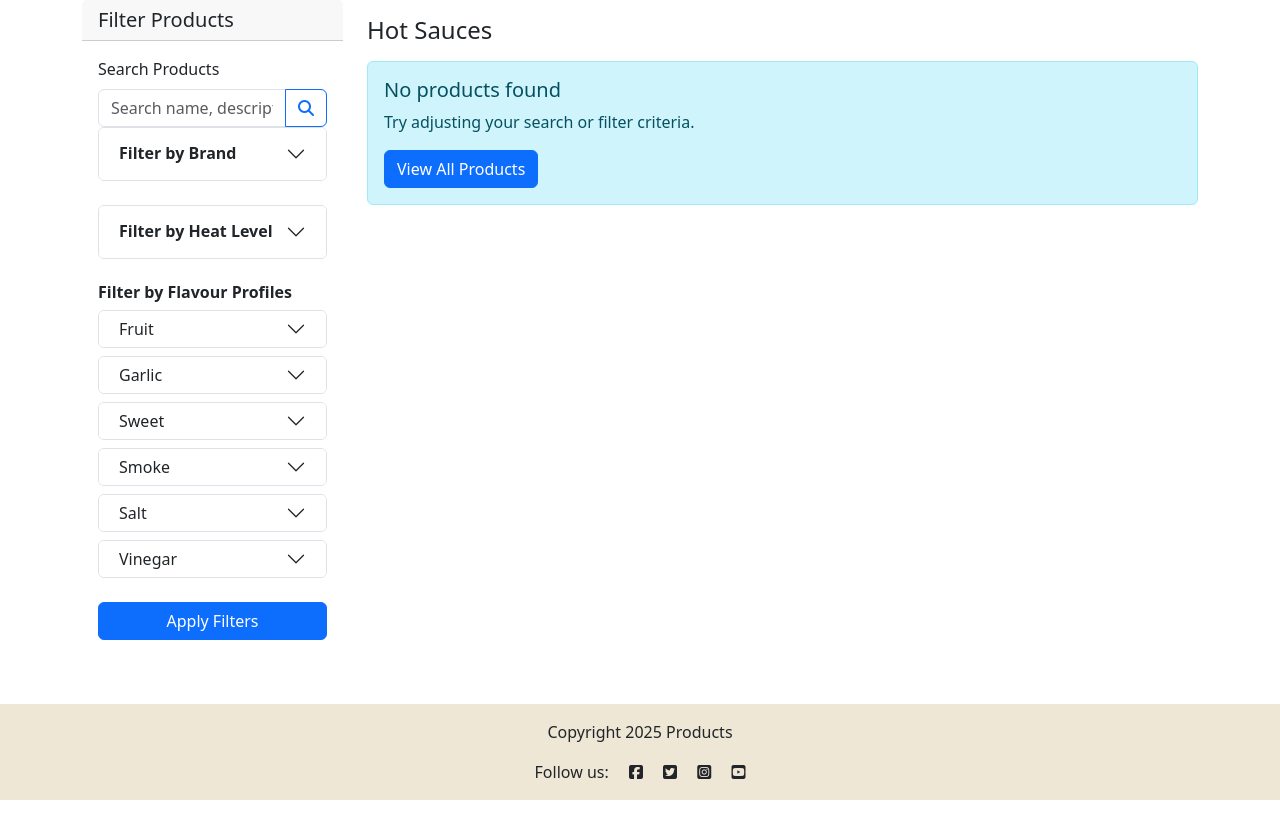
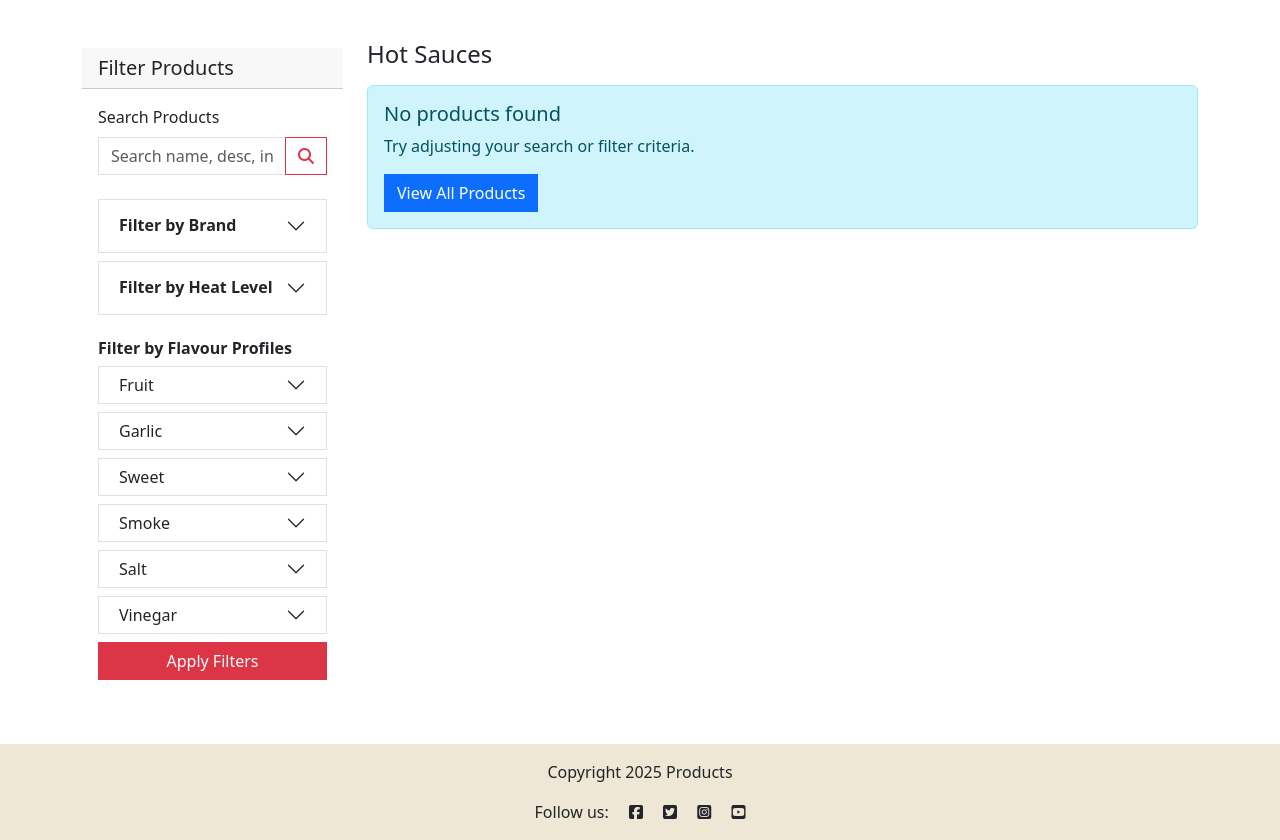
Before and after one commit to wen-l-liu/HotSpot, a Django app: page /products/ in a window 1280 px wide. Shown: the part 56-896 px from the top of the page. Before the commit the page ends 856 px from the top, so only its background shows below. Run offline with Django 4.2, Linux system fonts and the light colour scheme; data that the repository does not hold is empty; some libraries are stand-ins or nearby versions.

Commit message:
Enhance product filtering: update UI styles for accordions and buttons, add JavaScript for checkbox logic

```diff
--- a/products/templates/products/products_list.html
+++ b/products/templates/products/products_list.html
@@ -5,34 +5,34 @@
 {% block content %}
 
 <!-- index.html content starts here -->
-<div class="container-xl">
+<div class="container-xl mt-4">
     <div class="row">
 
         <!-- Sidebar -->
-        <div class="col-lg-3 col-md-4 mb-4">
-            <div class="card">
-                <div class="card-header">
+        <div class="col-lg-3 col-md-4 my-4">
+            <div class="card rounded-0">
+                <div class="card-header rounded-0">
                     <h5 class="mb-0">Filter Products</h5>
                 </div>
-                <div class="card-body">
+                <div class="card-body rounded-0">
 
                     <!-- Search Box -->
                     <form method="GET" class="mb-4" id="filterForm">
                         <label for="search" class="form-label">Search Products</label>
-                        <div class="input-group">
-                            <input type="text" class="form-control" id="search" name="search"
-                                placeholder="Search name, description, ingredients..." value="{{ request.GET.search }}">
-                            <button class="btn btn-outline-primary" type="submit">
+                        <div class="input-group rounded-0 mb-4">
+                            <input type="text" class="form-control rounded-0" id="search" name="search"
+                                placeholder="Search name, desc, ingredients..." value="{{ request.GET.search }}">
+                            <button class="btn btn-outline-danger rounded-0" type="submit">
                                 <i class="fas fa-search"></i>
                             </button>
                         </div>
 
                         <!-- Filter by Brand (Dropdown/Accordion) -->
-                        <div class="mb-4">
-                            <div class="accordion" id="brandAccordion">
-                                <div class="accordion-item">
+                        <div class="mb-2">
+                            <div class="accordion rounded-0" id="brandAccordion">
+                                <div class="accordion-item rounded-0">
                                     <h2 class="accordion-header" id="brandHeading">
-                                        <button class="accordion-button {% if not selected_brands %}collapsed{% endif %}"
+                                        <button class="accordion-button rounded-0 {% if not selected_brands %}collapsed{% endif %}"
                                             type="button" data-bs-toggle="collapse" data-bs-target="#brandCollapse"
                                             aria-expanded="{% if selected_brands %}true{% else %}false{% endif %}"
                                             aria-controls="brandCollapse">
@@ -42,7 +42,7 @@
                                     <div id="brandCollapse"
                                         class="accordion-collapse collapse {% if selected_brands %}show{% endif %}"
                                         aria-labelledby="brandHeading" data-bs-parent="#brandAccordion">
-                                        <div class="accordion-body p-2">
+                                        <div class="accordion-body p-2 rounded-0">
                                             {% for brand in brands %}
                                             <div class="form-check d-flex align-items-center justify-content-between">
                                                 <div>
@@ -65,11 +65,11 @@
                         </div>
 
                         <!-- Filter by Heat Level (Dropdown/Accordion) -->
-                        <div class="mb-4">
-                            <div class="accordion" id="heatAccordion">
-                                <div class="accordion-item">
+                        <div class="mb-2">
+                            <div class="accordion rounded-0" id="heatAccordion">
+                                <div class="accordion-item rounded-0">
                                     <h2 class="accordion-header" id="heatHeading">
-                                        <button class="accordion-button {% if not selected_heats %}collapsed{% endif %}"
+                                        <button class="accordion-button rounded-0 {% if not selected_heats %}collapsed{% endif %}"
                                             type="button" data-bs-toggle="collapse" data-bs-target="#heatCollapse"
                                             aria-expanded="{% if selected_heats %}true{% else %}false{% endif %}"
                                             aria-controls="heatCollapse">
@@ -79,7 +79,7 @@
                                     <div id="heatCollapse"
                                         class="accordion-collapse collapse {% if selected_heats %}show{% endif %}"
                                         aria-labelledby="heatHeading" data-bs-parent="#heatAccordion">
-                                        <div class="accordion-body p-2">
+                                        <div class="accordion-body p-2 rounded-0">
                                             {% for heat in heat_levels %}
                                             <div class="form-check d-flex align-items-center justify-content-between">
                                                 <div>
@@ -101,16 +101,16 @@
                         </div>
 
                         <!-- Filter by Flavour Profiles -->
-                        <div class="mb-4">
+                        <div class="mb-2 mt-4">
                             <h6 class="fw-bold">Filter by Flavour Profiles</h6>
                             <div id="flavourAccordion">
                                 {% for flavour in flavour_options %}
                                 {% with selected_flavour=selected_flavours|dict_get:flavour.name %}
-                                <div class="accordion mb-2" id="accordion-{{ flavour.name }}">
-                                    <div class="accordion-item">
+                                <div class="accordion mb-2 rounded-0" id="accordion-{{ flavour.name }}">
+                                    <div class="accordion-item rounded-0">
                                         <h2 class="accordion-header" id="{{ flavour.name }}Heading">
                                             <button
-                                                class="accordion-button {% if not selected_flavour %}collapsed{% endif %} py-2"
+                                                class="accordion-button rounded-0 {% if not selected_flavour %}collapsed{% endif %} py-2"
                                                 type="button" data-bs-toggle="collapse"
                                                 data-bs-target="#{{ flavour.name }}Collapse"
                                                 aria-expanded="{% if selected_flavour %}true{% else %}false{% endif %}"
@@ -121,7 +121,7 @@
                                         <div id="{{ flavour.name }}Collapse"
                                             class="accordion-collapse collapse {% if selected_flavour %}show{% endif %}"
                                             aria-labelledby="{{ flavour.name }}Heading">
-                                            <div class="accordion-body p-2">
+                                            <div class="accordion-body p-2 rounded-0">
                                                 {% for level in intensity_levels %}
                                                 <div class="form-check d-flex align-items-center justify-content-between">
                                                     <div>
@@ -150,13 +150,13 @@
                         <!-- Clear Filters -->
                         {% if request.GET.search or request.GET.brand or request.GET.heat or request.GET.fruit or request.GET.garlic or request.GET.sweet or request.GET.smoke or request.GET.salt or request.GET.vinegar %}
                         <div class="d-grid mb-3">
-                            <a href="{% url 'products' %}" class="btn btn-outline-secondary">Clear All Filters</a>
+                            <a href="{% url 'products' %}" class="btn btn-outline-secondary rounded-0">Clear All Filters</a>
                         </div>
                         {% endif %}
 
                         <!-- Apply Filters Button -->
                         <div class="d-grid">
-                            <button type="submit" class="btn btn-primary">Apply Filters</button>
+                            <button type="submit" class="btn btn-danger rounded-0">Apply Filters</button>
                         </div>
 
                     </form>
--- a/static/css/style.css
+++ b/static/css/style.css
@@ -19,6 +19,31 @@ body {
 .navbar-brand,
 .navbar-link {
     color: #c42e1f;
+}
+
+.accordion-button:not(.collapsed) {
+    background-color: #eee7d5;
+    color: black;
+}
+
+.accordion-button:focus,
+.accordion-button:active,
+.accordion-button:not(.collapsed) {
+    box-shadow: none !important;
+}
+
+.form-control:focus,
+.form-control:active {
+    box-shadow: 0 0 0 0.25rem #eee7d5;
+    border-color: #eee7d5;
+}
+
+.form-control{
+    border-radius: 0;
+}
+
+.paper {
+    background-color: #eee7d5;
 }
 
 .red-o {
@@ -97,11 +122,21 @@ body {
     color: #E84610;
 }
 
+/* .form-check-label {
+    padding-top: 0.5rem;
+    padding-bottom: 0.5rem;
+} */
+
+.btn {
+
+    border-radius: 0;
+}
 
 .btn-signup,
 .btn-edit {
     background-color: #18814d;
     color: #fff;
+    border-radius: 0;
 }
 
 
@@ -109,12 +144,14 @@ body {
 .btn-edit:active {
     background-color: #fff;
     color: #18814d;
+    border-radius: 0;
 }
 
 .btn-signup:hover,
 .btn-signup:active {
     background-color: #fff;
     color: #23BBBB;
+    border-radius: 0;
 }
 
 .btn-like {
@@ -126,6 +163,7 @@ body {
 .btn-delete {
     color: #fff;
     background: #E84610;
+    border-radius: 0;
 }
 
 .btn-like:hover,
```
Also changed, not shown: 2 other files.
